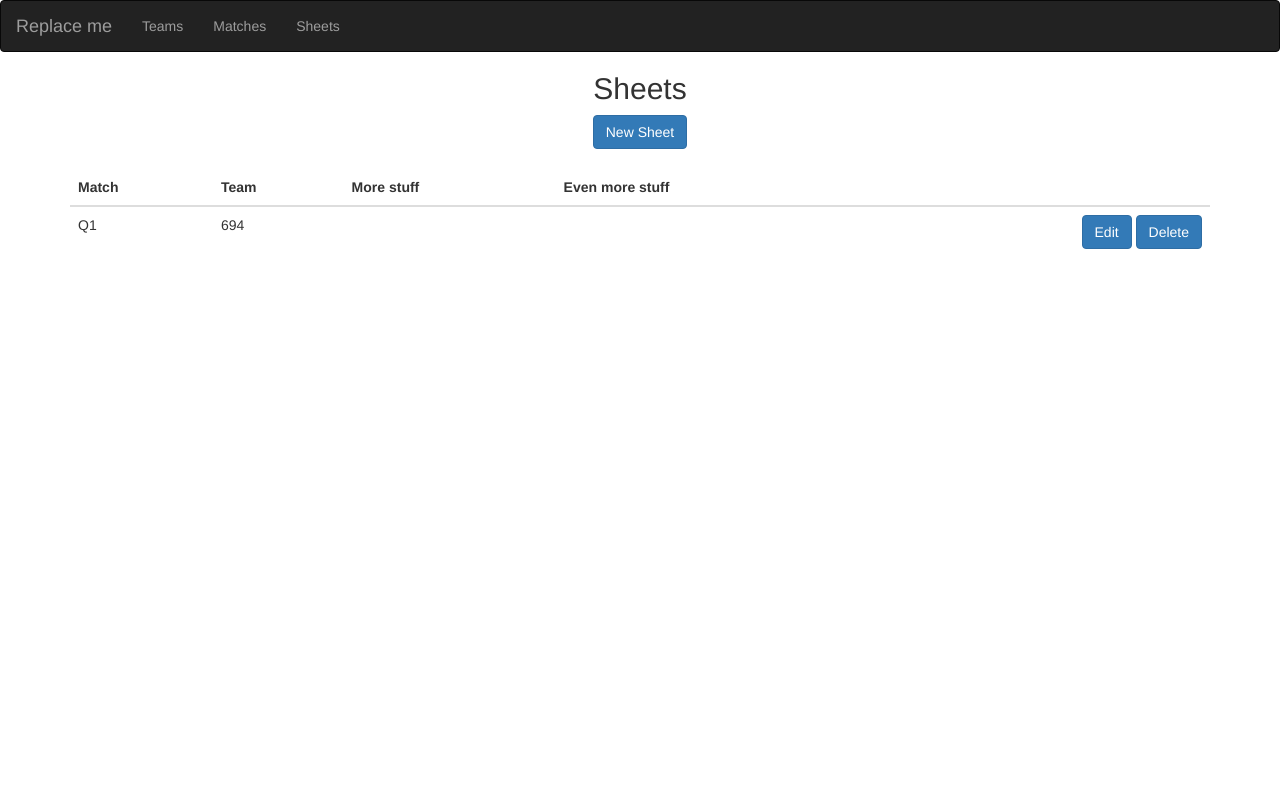
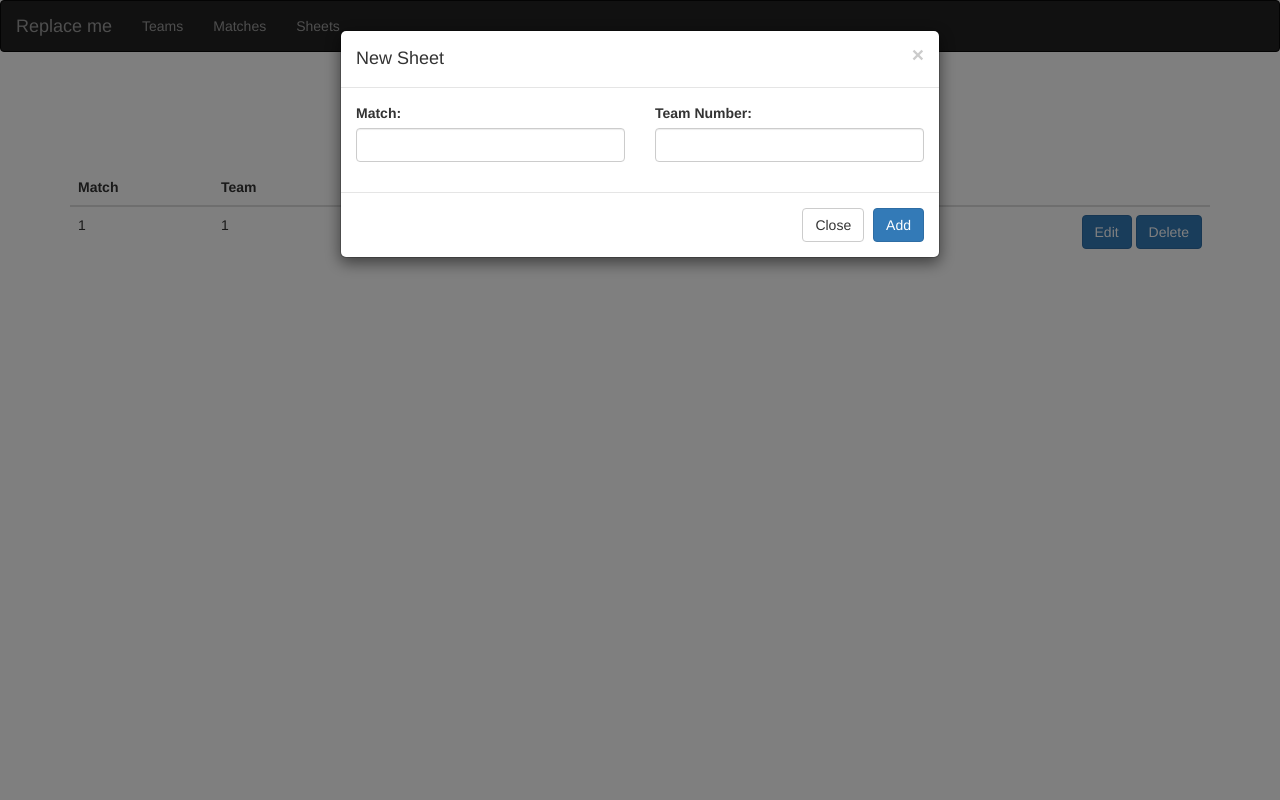
Before and after one commit to csherling/StuyPulseStrategy, a Flask app: page /sheets in a window 1280 px wide, after a click on "New Sheet". Run offline with Flask 2, Linux system fonts and the light colour scheme; tables that the repository leaves empty hold one stand-in row (values such as "Sample post"); some libraries are stand-ins or nearby versions.

Commit message:
Add functionality for adding/deleting sheets

```diff
--- a/server/api/__init__.py
+++ b/server/api/__init__.py
@@ -1,3 +1,4 @@
 import decorators
+import models
+import sheet
 import team
-import models
--- /dev/null
+++ b/server/api/sheet.py
@@ -0,0 +1,43 @@
+from flask import Blueprint, current_app as app, request
+
+from decorators import api_wrapper
+from models import db, Sheets
+
+blueprint = Blueprint("sheet", __name__)
+
+@blueprint.route("/new", methods=["POST"])
+@api_wrapper
+def new_sheet_request():
+    form = request.form
+    tid = form.get("tid")
+    mid = form.get("mid")
+    new_sheet(tid, mid)
+    return {"success": 1, "message": "Sheet created."}
+
+@blueprint.route("/delete", methods=["POST"])
+@api_wrapper
+def delete_sheet_request():
+    form = request.form
+    sid = form.get("sid")
+    delete_sheet(sid)
+    return {"success": 1, "message": "Sheet deleted."}
+
+def new_sheet(tid, mid):
+    sheet = Sheets(mid, tid)
+    with app.app_context():
+        db.session.add(sheet)
+        db.session.commit()
+
+def delete_sheet(sid):
+    sheet = get_sheet(sid)
+    with app.app_context():
+        db.session.delete(sheet)
+        db.session.commit()
+
+def get_sheets():
+    sheets = Sheets.query.all()
+    return sheets
+
+def get_sheet(sid):
+    sheet = Sheets.query.filter_by(sid=sid).first()
+    return sheet
--- a/server/app.py
+++ b/server/app.py
@@ -7,11 +7,12 @@ from flask import Flask, render_template
 app = Flask(__name__)
 
 app.register_blueprint(api.team.blueprint, url_prefix="/api/team")
+app.register_blueprint(api.sheet.blueprint, url_prefix="/api/sheet")
 app.config["SQLALCHEMY_DATABASE_URI"] = "mysql://root:password@localhost/strategy"
 
 with app.app_context():
     # Initialize tables/databases to be used by SQLAlchemy
-    from api.models import db, Teams, Matches
+    from api.models import db, Matches, Sheets, Teams
     db.init_app(app)
     db.create_all()
 
@@ -33,7 +34,7 @@ def matches():
 
 @app.route("/sheets", methods=["GET", "POST"])
 def sheets():
-    return render_template("sheets.html")
+    return render_template("sheets.html", sheets=api.sheet.get_sheets())
 
 if __name__ == "__main__":
     app.debug = "--debug" in sys.argv
--- a/server/static/js/global.js
+++ b/server/static/js/global.js
@@ -6,3 +6,15 @@ function display_message(containerId, alertType, message, callback) {
 		}, message.length * 75);
 	});
 };
+
+// Remove and animate table row
+function remove_row(item) {
+    item.closest("tbody")
+        .find('td')
+        .wrapInner('<div style="display: block;" />')
+        .parent()
+        .find('td > div')
+        .slideUp("fast", "swing", function(){
+            $(this).parent().parent().remove();
+        });
+}
--- /dev/null
+++ b/server/static/js/sheet.js
@@ -0,0 +1,48 @@
+$("#new-sheet-form").on("submit", function(e) {
+    e.preventDefault();
+    var mid = $("#mid").val();
+    var tid = $("#tid").val();
+    new_sheet(mid, tid);
+})
+
+$("[name=delete]").on("click", function(e) {
+    var button = $(this);
+    var sid = button.val();
+    delete_sheet(sid, button);
+})
+
+function new_sheet(mid, tid) {
+    $("#new-sheet").prop("disabled", "disabled");
+    $.post("/api/sheet/new", {
+        mid: mid,
+        tid: tid
+    }, function(data) {
+        if (data["success"] == 1) {
+            display_message("new-sheet-status", "success", data["message"], function() {
+                $("#new-sheet").removeAttr("disabled");
+            });
+        } else {
+            display_message("new-sheet-status", "warning", data["message"], function() {
+                $("#new-sheet").removeAttr("disabled");
+            });
+        }
+    });
+}
+
+function delete_sheet(sid, button) {
+    button.prop("disabled", "disabled");
+    $.post("/api/sheet/delete", {
+        sid: sid
+    }, function(data) {
+        if (data["success"] == 1) {
+            display_message("status", "success", data["message"], function() {
+                button.removeAttr("disabled");
+                remove_row(button);
+            });
+        } else {
+            display_message("status", "danger", data["message"], function() {
+                button.removeAttr("disabled");
+            })
+        }
+    })
+}
--- a/server/templates/sheets.html
+++ b/server/templates/sheets.html
@@ -8,7 +8,7 @@
 <div class="container">
     <div id="status"></div>
     <center>
-        <a href="#new-sheet-modal" role="button" class="btn btn-primary" data-toggle"modal">New Sheet</a>
+        <a href="#new-sheet-modal" role="button" class="btn btn-primary" data-toggle="modal">New Sheet</a>
     </center>
     <br>
     <table class="table table-responsive">
@@ -21,18 +21,60 @@
                 <th></th>
             </tr>
         </thead>
+        {% if sheets %}
+        {% for sheet in sheets %}
         <tbody>
             <tr>
-                <td>Q1</td>
-                <td>694</td>
+                <td>{{ sheet.mid }}</td>
+                <td>{{ sheet.tid }}</td>
                 <td></td>
                 <td></td>
                 <td class="text-right">
                     <a style="text-align: right" class="btn btn-primary" href="/sheets/edit">Edit</a>
-                    <button name="delete" style="text-align: right" class="btn btn-primary" value="qid">Delete</a>
+                    <button name="delete" style="text-align: right" class="btn btn-primary" value="{{ sheet.sid }}">Delete</a>
                 </td>
             </tr>
         </tbody>
+        {% endfor %}
+        {% endif %}
     </table>
 </div>
+
+<div class="modal fade" id="new-sheet-modal" tabindex="-1" role="dialog">
+    <div class="modal-dialog">
+
+        <form id="new-sheet-form">
+            <!-- Modal content-->
+            <div class="modal-content">
+                <div class="modal-header">
+                    <button type="button" class="close" data-dismiss="modal">&times;</button>
+                    <h4 class="modal-title">New Sheet</h4>
+                </div>
+                <div class="modal-body">
+
+                    <div id="new-sheet-status"></div>
+                    <div class="row">
+                        <div class="col-md-6">
+                            <div class="form-group">
+                                <label for="mid">Match:</label>
+                                <input class="form-control" id="mid" required="true">
+                            </div>
+                        </div>
+                        <div class="col-md-6">
+                            <div class="form-group">
+                                <label for="tid">Team Number:</label>
+                                <input type="number" class="form-control" id="tid" min="0" step="1" required="true">
+                            </div>
+                        </div>
+                    </div>
+                </div>
+                <div class="modal-footer">
+                    <button type="button" class="btn btn-default" data-dismiss="modal">Close</button>
+                    <button id="new-sheet" type="submit" class="btn btn-primary">Add</button>
+                </div>
+            </div>
+        </form>
+    </div>
+</div>
+<script src="{{ url_for('static', filename='js/sheet.js') }}"></script>
 {% endblock body %}
--- a/server/templates/teams.html
+++ b/server/templates/teams.html
@@ -64,5 +64,5 @@
         </form>
     </div>
 </div>
-<script src="{{ url_for('static', filename='js/teams.js') }}"></script>
+<script src="{{ url_for('static', filename='js/team.js') }}"></script>
 {% endblock body %}
```
Also changed, not shown: server/api/models.py (+9 -0 lines), server/static/js/team.js (renamed from server/static/js/teams.js, +0 -12 lines).
